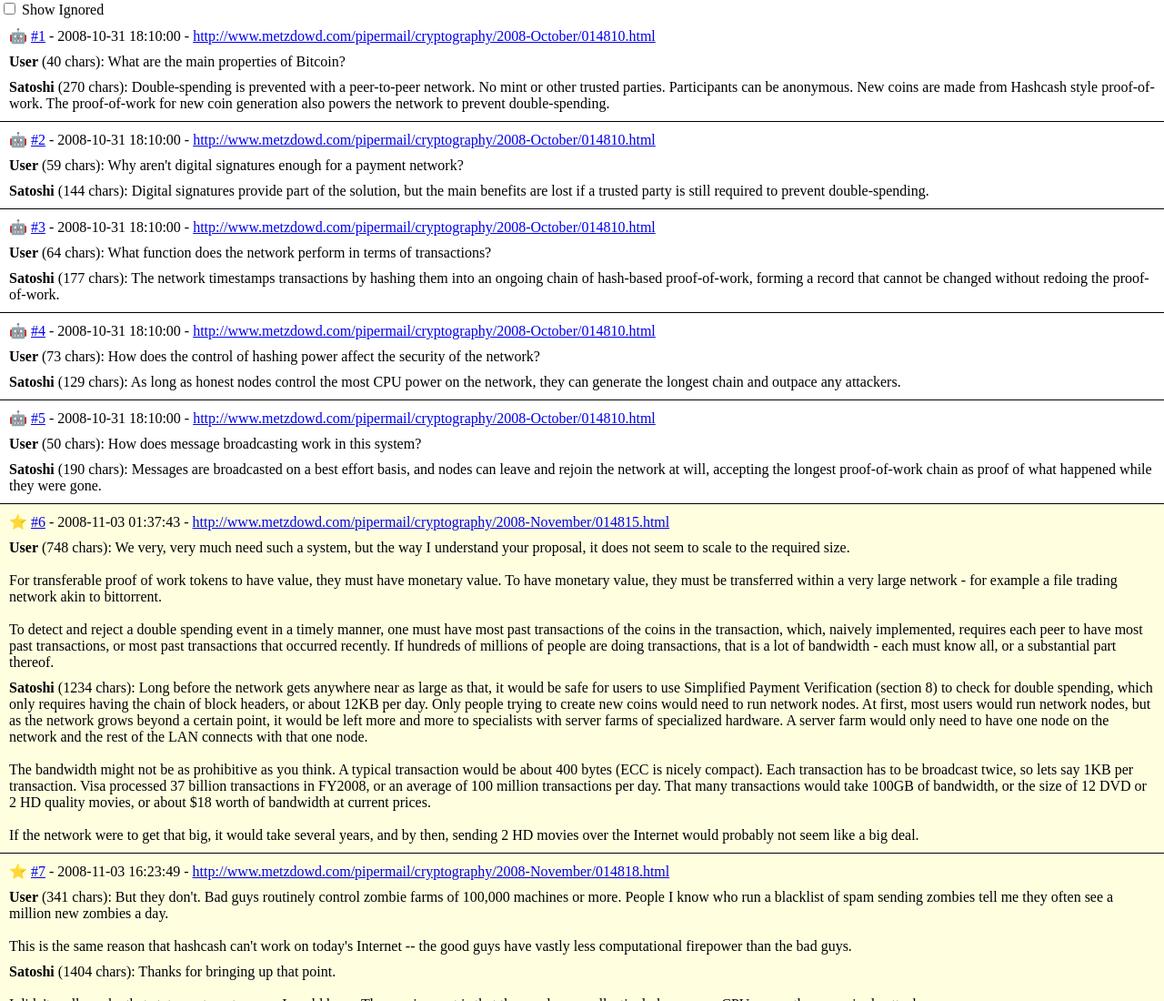
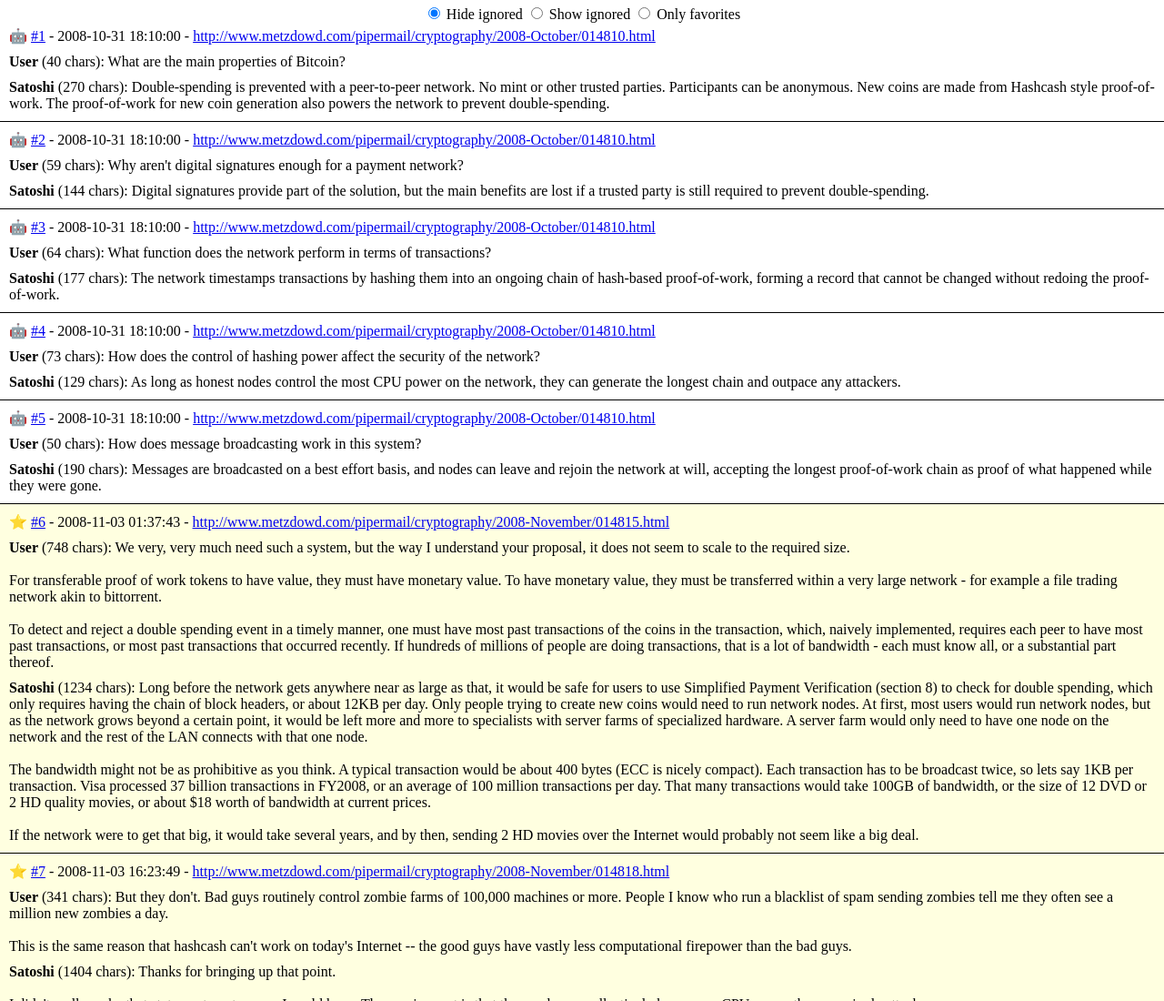
Before and after one commit to flesler/satoshi-data, a website: page docs/index.html in a window 1280 px wide. Shown: the top 1100 px of the page at 91% size. Drawn offline with Linux system fonts and the light colour scheme.

Commit message:
Add 'Only favorites' filter and make the top-bar fixed

```diff
--- a/docs/index.html
+++ b/docs/index.html
@@ -2,22 +2,29 @@
 <html>
   <head>
     <title>Q&As of Satoshi Nakamoto</title>
+    <meta name="viewport" content="width=device-width, initial-scale=1" />
     <style type="text/css">
-      body { margin: 0; }
+      html, body { margin: 0; width: 100%; }
+      #qas { padding-top: 20px; }
       .qa { border-bottom: 1px solid black; padding: 10px; }
       .ignore { background-color: #EEE; opacity: 0.7; }
       .ignore::before { content: "❌"; }
-      .hide-ignored .ignore { display: none; }
       .favorite { background-color: lightyellow; }
       .favorite::before { content: "⭐️"; }
       .gpt-4::before { content: "🤖"; }
+
+      #top-bar { position: fixed; top: 0; left: 0; right: 0; z-index: 2; text-align: center; background: white; padding: 5px 0; }
+      .hide-ignored .ignore { display: none; }
+      .only-favorites .qa:not(.favorite) { display: none; }
       p { margin: 10px 0 0 0; }
     </style>
   </head>
-  <body class="hide-ignored">
-    <label id="toggle-ignored">
-      <input type="checkbox" /> Show Ignored
-    </label>
+  <body>
+    <div id="top-bar">
+      <label><input type="radio" name="visibility" id="hide-ignored" checked="checked" /> Hide ignored</label>
+      <label><input type="radio" name="visibility" id="show-ignored" /> Show ignored</label>
+      <label><input type="radio" name="visibility" id="only-favorites" /> Only favorites</label>
+    </div>
     <div id="qas"></div>
     <script type="text/javascript">
       const xhr = new XMLHttpRequest()
@@ -40,11 +47,12 @@
         </div>`).join('')
         document.getElementById('qas').innerHTML = html
       }
-
-      document.getElementById('toggle-ignored').onclick = (e) => {
-        const check = e.currentTarget.querySelector('input')
-        document.body.className = check.checked ? '' : 'hide-ignored'
+      const updateVisibility = () => {
+        const radios = document.querySelectorAll('input[name=visibility]')
+        document.body.className = [].find.call(radios, r => r.checked).id
       }
+      updateVisibility()
+      document.getElementById('top-bar').onclick = updateVisibility
     </script>
   </body>
 </html>
```
